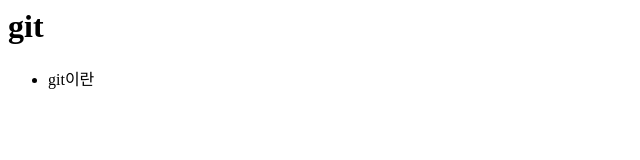
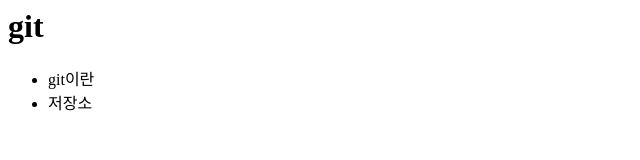
Before and after one commit to juhongkim/open_juhong, a plain HTML site: page index.html in a window 1280 px wide. Shown: the full height of the page, 0-640 px from the left. Drawn offline with Linux system fonts and the light colour scheme.

Commit message:
저장소

```diff
--- a/index.html
+++ b/index.html
@@ -5,6 +5,7 @@
 		</header>
 		<ul>
 			<li>git이란</li>
+			<li>저장소</li>
 		</ul>
 	</body>
 </html>
```
